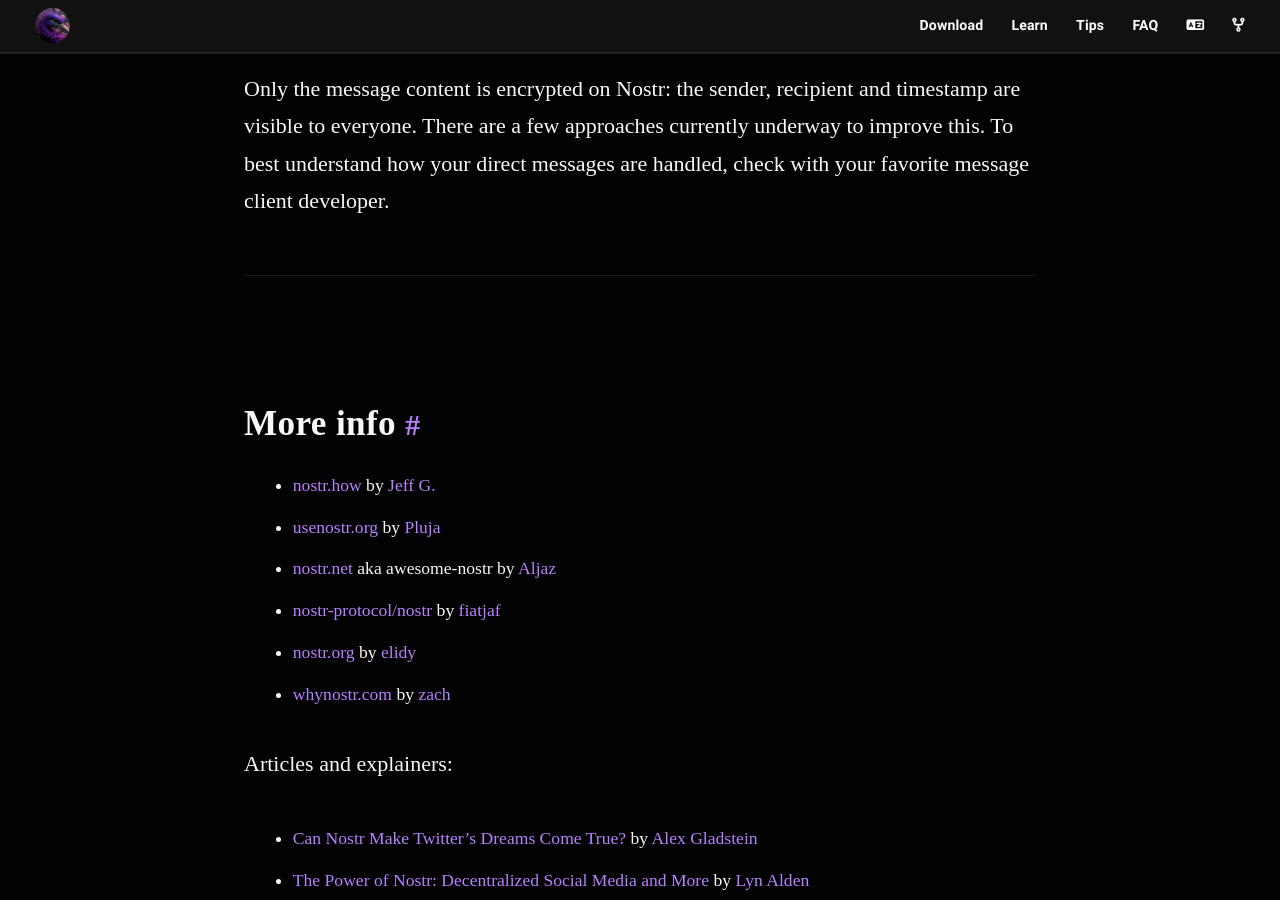
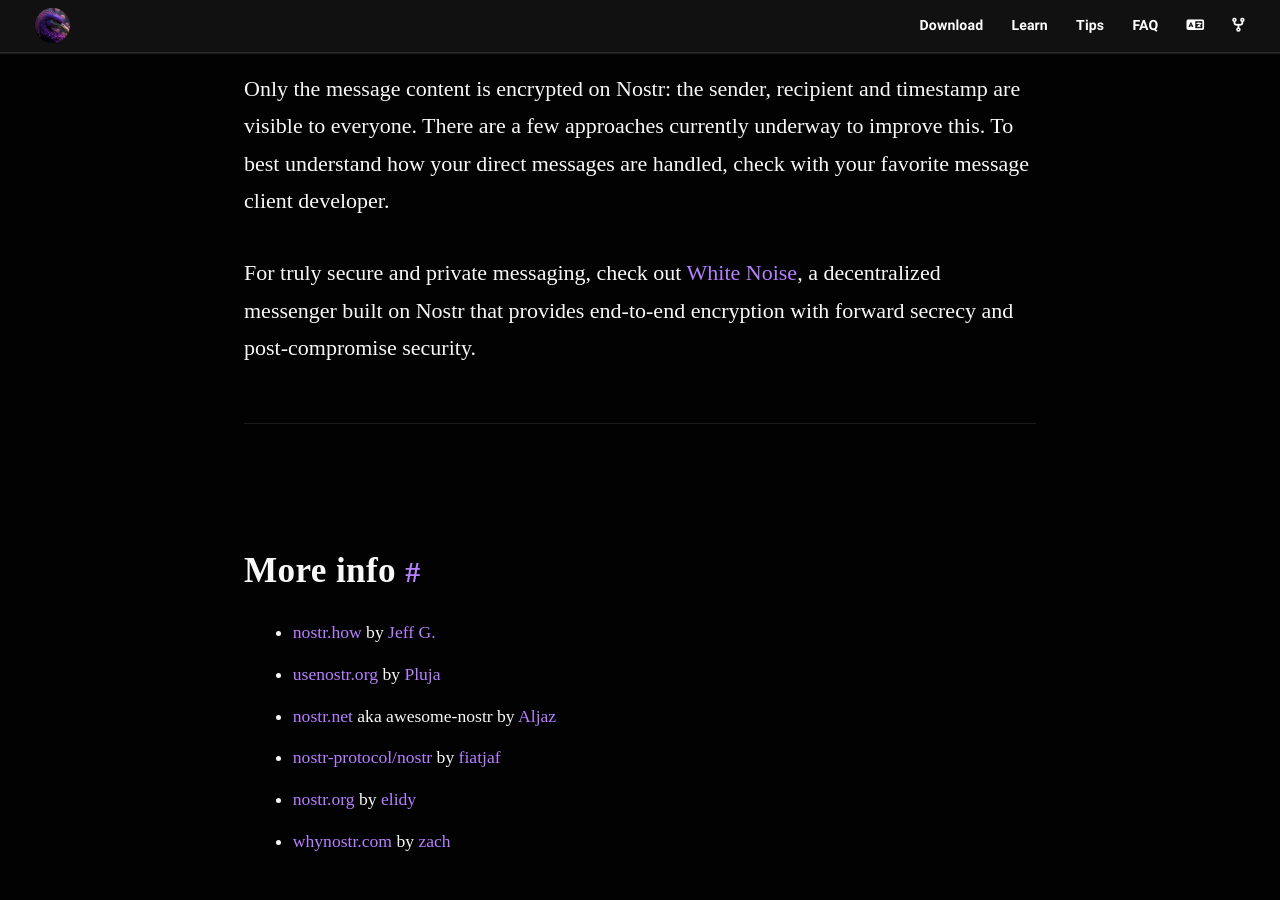
Before and after one commit to nostr-resources/nostr-resources.github.io, a Jekyll site: the page built from index.md, in a window 1280 px wide and 900 px high, scrolled down 18671 px. Built offline with Jekyll 4.4.1, drawn with Linux system fonts in a browser that asks for light colours; some web fonts are replaced.

Commit message:
feat: add White Noise secure messaging to privacy section

```diff
--- a/index.md
+++ b/index.md
@@ -514,6 +514,8 @@ Some third party media hosters may be able to see, and share your IP address.
 
 Only the message content is encrypted on Nostr: the sender, recipient and timestamp are visible to everyone. There are a few approaches currently underway to improve this. To best understand how your direct messages are handled, check with your favorite message client developer.
 
+For truly secure and private messaging, check out [White Noise](https://www.whitenoise.chat/), a decentralized messenger built on Nostr that provides end-to-end encryption with forward secrecy and post-compromise security.
+
 ---
 
 ## More info
```
